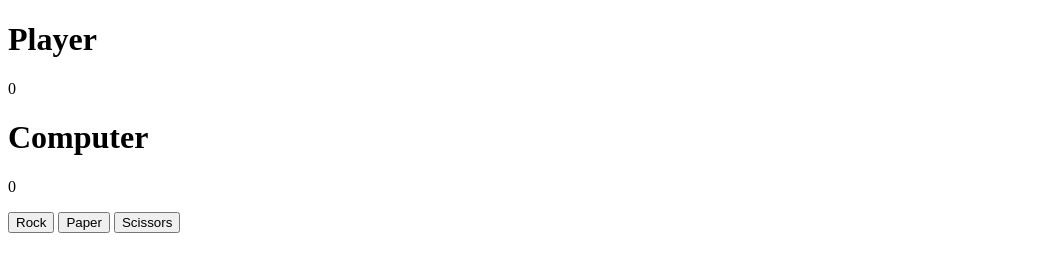
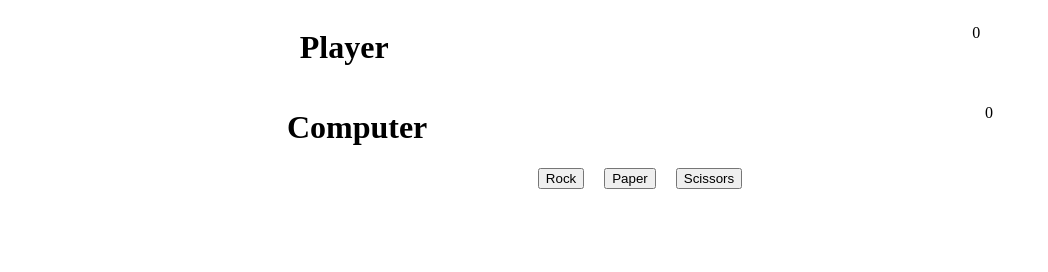
Before and after one commit to zakpdev/rock-paper-scissors, a plain HTML site: page index.html in a window 1280 px wide. Shown: the whole page, without its empty margins (0-1048 px from the left). Drawn offline with Linux system fonts and the light colour scheme.

Commit message:
Add and link stylesheet

```diff
--- a/index.html
+++ b/index.html
@@ -3,20 +3,21 @@
 <head>
   <meta charset="UTF-8">
   <meta name="viewport" content="width=device-width, initial-scale=1.0">
+  <link rel="stylesheet" href="styles.css">
   <title>Document</title>
 </head>
 <body>
   <div>
-    <div>
+    <div class="player">
       <h1>Player</h1>
       <p>0</p>
     </div>
-    <div>
+    <div class="computer">
       <h1>Computer</h1>
       <p>0</p>
     </div>
     </div>
-  <div>
+  <div class="buttons">
     <button id="rock">Rock</button>
     <button id="paper">Paper</button>
     <button id="scissors">Scissors</button>
--- /dev/null
+++ b/styles.css
@@ -0,0 +1,10 @@
+.player, .computer {
+  display: flex;
+  justify-content: space-around;
+}
+
+.buttons {
+  display: flex;
+  justify-content: center;
+  gap: 20px;
+}
```
